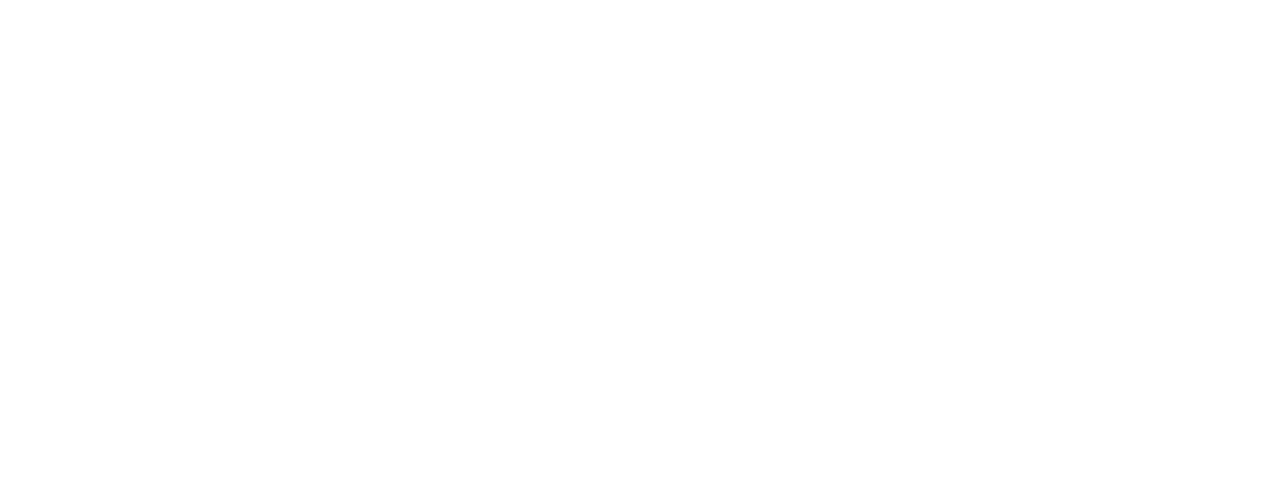
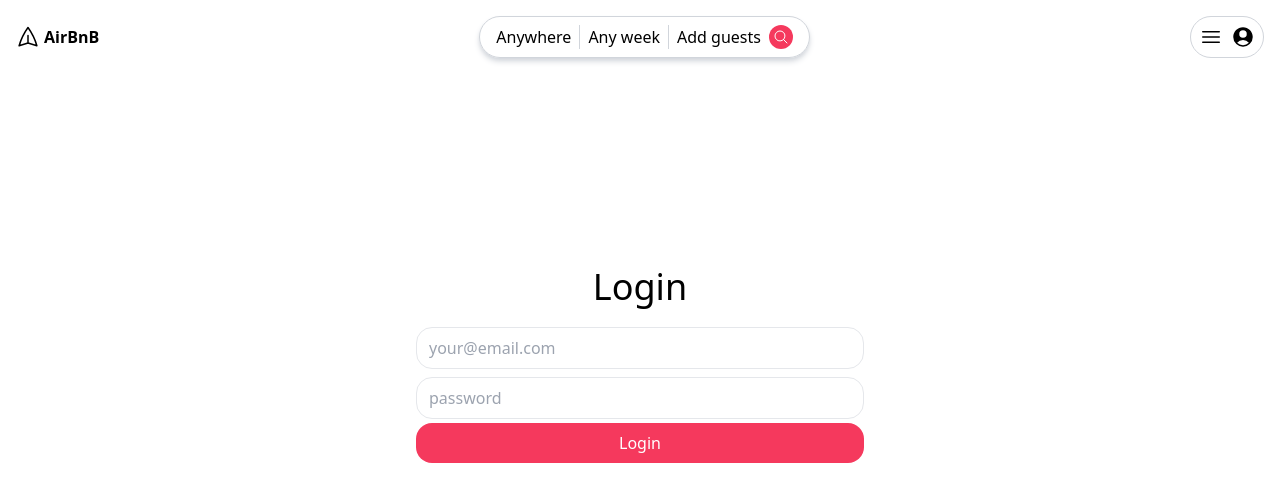
Before and after one commit to abdurrahman720/AirBnB_clone_client, a React (Vite) app: page /login in a window 1280 px wide. Before the commit this address had no page. Shown: the top 502 px of the page. Built offline with nearby package versions, Linux system fonts and the light colour scheme.

Commit message:
login page

```diff
--- a/src/App.jsx
+++ b/src/App.jsx
@@ -1,11 +1,14 @@
 import { Route, Routes } from "react-router-dom";
+import LoginPage from "./Page/LoginPage";
 import Main from "./Page/Main";
 
 
 function App() {
   return (
     <Routes>
-      <Route index element={<Main/>}></Route>
+      <Route path="/" element={<Main />}>
+      <Route path="/login" element={<LoginPage/>}/>
+      </Route>
    </Routes>
   );
 }
--- a/src/Components/Header.jsx
+++ b/src/Components/Header.jsx
@@ -1,9 +1,10 @@
 import React from 'react';
+import { Link } from 'react-router-dom';
 
 const Header = () => {
     return (
         <div>
-            <header className="p-4 flex justify-between">
+            <header className="flex justify-between">
         <a href="" className="logo flex items-center gap-1">
           <svg
             xmlns="http://www.w3.org/2000/svg"
@@ -61,7 +62,7 @@
               />
             </svg>
           </div>
-          <div>
+          <Link to={'/login'}>
             <svg
               xmlns="http://www.w3.org/2000/svg"
               viewBox="0 0 24 24"
@@ -74,7 +75,7 @@
                 clipRule="evenodd"
               />
             </svg>
-          </div>
+          </Link>
         </div>
       </header>
         </div>
--- /dev/null
+++ b/src/Page/LoginPage.jsx
@@ -0,0 +1,18 @@
+import React from 'react';
+
+const LoginPage = () => {
+    return (
+        <div className="mt-4 grow flex items-center justify-around">
+            <div className="mb-32">
+            <h1 className="text-4xl mb-4 text-center">Login</h1>
+            <form action="" className="max-w-md mx-auto  ">
+                <input type="email" placeholder="your@email.com" />
+                <input type="password" placeholder="password" />
+                <button className="primary">Login</button>
+            </form>
+            </div>
+        </div>
+    );
+};
+
+export default LoginPage;
--- a/src/Page/Main.jsx
+++ b/src/Page/Main.jsx
@@ -4,7 +4,7 @@
 
 const Main = () => {
     return (
-        <div>
+        <div className="p-4 flex flex-col min-h-screen">
             <Header />
             <Outlet/>
         </div>
--- a/src/index.css
+++ b/src/index.css
@@ -1,3 +1,16 @@
 @tailwind base;
 @tailwind components;
 @tailwind utilities;
+
+input{
+    @apply w-full border my-1 py-2 px-3 rounded-2xl ;
+
+}
+
+button{
+    @apply bg-gray-300;
+}
+
+button.primary{
+    @apply bg-primary p-2 w-full text-white rounded-2xl
+}
```
